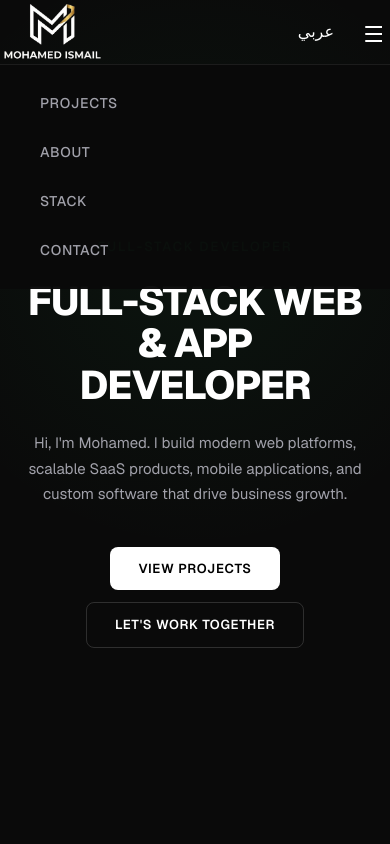
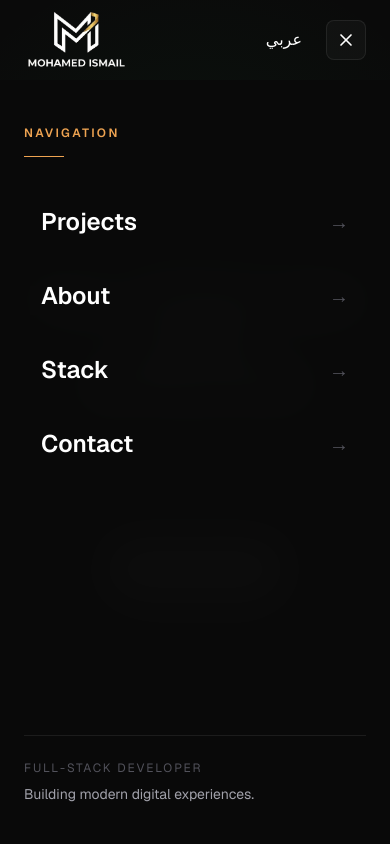
Before and after one commit to mohamed-esmail-mostafa/my-portfolio, a Next.js app: page /en in a window 390 px wide. Both pictures are taken after a click on the button "Open menu". Shown: the top 844 px of the page. Built offline with nearby package versions, Linux system fonts and the light colour scheme.

Commit message:
fix navbar

```diff
--- a/app/[locale]/page.tsx
+++ b/app/[locale]/page.tsx
@@ -5,6 +5,7 @@ import TechStack from '@/components/TechStack';
 import About from '@/components/About';
 import Contact from '@/components/Contact';
 import Footer from '@/components/Footer';
+import FloatContact from '@/components/FloatContact';
 
 export default function Home() {
 
@@ -49,6 +50,7 @@ export default function Home() {
         <TechStack />
         <About />
         <Contact />
+        <FloatContact />
       </main>
       <Footer />
     </>
--- /dev/null
+++ b/components/FloatContact.tsx
@@ -0,0 +1,52 @@
+'use client';
+
+import React from 'react';
+import { Phone, MessageCircle } from 'lucide-react';
+
+export default function FloatContact() {
+  return (
+    <div className="fixed bottom-6 right-6 z-50 flex flex-col gap-3">
+      {/* WhatsApp */}
+      <a
+        href="https://wa.me/201022837509"
+        target="_blank"
+        rel="noopener noreferrer"
+        aria-label="Contact me on WhatsApp"
+        className="
+          group flex h-12 w-12 items-center justify-center
+          rounded-full border border-[var(--border)]
+          bg-[#111]
+          text-[var(--text-secondary)]
+          shadow-lg
+          transition-all duration-300
+          hover:-translate-y-1
+          hover:border-primary/40
+          hover:bg-primary
+          hover:text-black
+        "
+      >
+        <MessageCircle className="h-5 w-5 transition-transform duration-300 group-hover:scale-110" />
+      </a>
+
+      {/* Phone */}
+      <a
+        href="tel:+201022837509"
+        aria-label="Call me"
+        className="
+          group flex h-12 w-12 items-center justify-center
+          rounded-full border border-[var(--border)]
+          bg-[#111]
+          text-[var(--text-secondary)]
+          shadow-lg
+          transition-all duration-300
+          hover:-translate-y-1
+          hover:border-primary/40
+          hover:bg-primary
+          hover:text-black
+        "
+      >
+        <Phone className="h-5 w-5 transition-transform duration-300 group-hover:scale-110" />
+      </a>
+    </div>
+  );
+}
--- a/components/Navbar.tsx
+++ b/components/Navbar.tsx
@@ -1,17 +1,19 @@
 'use client';
 
-import { useState, useEffect } from 'react';
+import { useEffect, useState } from 'react';
 import { useTranslations } from 'next-intl';
+import { Menu, X } from 'lucide-react';
+
 import LanguageSwitcher from './LanguageSwitcher';
 import Logo from './Logo';
-import { Menu,X } from 'lucide-react';
 
 export default function Navbar() {
   const t = useTranslations('nav');
+
   const [scrolled, setScrolled] = useState(false);
   const [menuOpen, setMenuOpen] = useState(false);
   const [active, setActive] = useState('');
-  console.log(active)
+
   const navLinks = [
     { href: '#projects', label: t('projects') },
     { href: '#about', label: t('about') },
@@ -20,103 +22,218 @@ export default function Navbar() {
   ];
 
   useEffect(() => {
-    const onScroll = () => setScrolled(window.scrollY > 20);
+    const onScroll = () => {
+      setScrolled(window.scrollY > 20);
+    };
+
     window.addEventListener('scroll', onScroll);
-    return () => window.removeEventListener('scroll', onScroll);
+
+    return () => {
+      window.removeEventListener('scroll', onScroll);
+    };
   }, []);
 
+  // Prevent body scrolling when mobile menu is open
+  useEffect(() => {
+    document.body.style.overflow = menuOpen ? 'hidden' : '';
+
+    return () => {
+      document.body.style.overflow = '';
+    };
+  }, [menuOpen]);
+
+  const handleLinkClick = (href: string) => {
+    setActive(href);
+    setMenuOpen(false);
+  };
+
   return (
-    <header className={`fixed inset-x-0 top-0 z-[100] border-b transition-all duration-300 ${scrolled
-        ? 'border-(--border) bg-black/90 backdrop-blur-md'
+    <header
+      className={`
+        fixed inset-x-0 top-0 z-[100]
+        border-b
+        transition-all duration-300
+        ${
+          scrolled
+            ? 'border-[var(--border)] bg-black/90 backdrop-blur-md'
             : 'border-transparent bg-transparent'
-      }`}
-
+        }
+      `}
     >
-      <div className='container m-auto flex justify-between items-center'
-
-      >
-
+      {/* Navbar */}
+      <div className="container mx-auto flex h-20 items-center justify-between px-6">
         <Logo />
 
-        {/* Desktop nav */}
-        <nav style={{ display: 'flex', gap: 4, alignItems: 'center' }} className="hide-mobile">
+        {/* Desktop Navigation */}
+        <nav className="hidden items-center gap-1 sm:flex">
           {navLinks.map((link) => (
             <a
-              className={` px-3 py-1 hover:bg-primary rounded-md ${active === link.href ? 'bg-primary' : 'bg-transparent'} `}
               key={link.href}
               href={link.href}
               onClick={() => setActive(link.href)}
+              className={`
+                rounded-md px-3 py-2
+                text-sm font-medium
+                transition-all duration-300
+                ${
+                  active === link.href
+                    ? 'bg-primary text-black'
+                    : 'text-[var(--text-secondary)] hover:bg-primary/10 hover:text-primary'
+                }
+              `}
             >
               {link.label}
             </a>
           ))}
+
+          <div className="ml-2">
             <LanguageSwitcher />
+          </div>
         </nav>
 
-        {/* Mobile: switcher + hamburger */}
-        <div style={{ display: 'flex', gap: 8, alignItems: 'center' }} className="show-mobile">
+        {/* Mobile Controls */}
+        <div className="flex items-center gap-3 sm:hidden">
           <LanguageSwitcher />
+
           <button
-            onClick={() => setMenuOpen(!menuOpen)}
-            style={{ background: 'none', border: 'none', cursor: 'pointer', padding: 8, color: 'var(--text-primary)' }}
-            aria-label="Toggle menu"
+            type="button"
+            onClick={() => setMenuOpen((prev) => !prev)}
+            aria-label={menuOpen ? 'Close menu' : 'Open menu'}
+            aria-expanded={menuOpen}
+            className="
+              flex h-10 w-10 items-center justify-center
+              rounded-lg
+              border border-[var(--border)]
+              bg-white/[0.03]
+              text-[var(--text-primary)]
+              transition-all duration-300
+              hover:border-primary/40
+              hover:bg-primary/10
+              hover:text-primary
+            "
           >
-            <svg width="20" height="20" viewBox="0 0 20 20" fill="currentColor">
+            <div
+              className={`
+                transition-transform duration-300
+                ${menuOpen ? 'rotate-90' : 'rotate-0'}
+              `}
+            >
               {menuOpen ? (
-                <Menu />
-
+                <X className="h-5 w-5" />
               ) : (
-              <X />
-
+                <Menu className="h-5 w-5" />
               )}
-            </svg>
+            </div>
           </button>
         </div>
       </div>
 
-      {/* Mobile menu */}
-      {menuOpen && (
+      {/* Mobile Full Screen Menu */}
       <div
-          className="show-mobile"
-          style={{
-            background: 'rgba(10,10,10,0.97)',
-            borderTop: '1px solid var(--border)',
-            padding: '16px 24px',
-            display: 'flex',
-            flexDirection: 'column',
-            gap: 4,
-          }}
+        className={`
+          fixed inset-0 top-20 z-[-1]
+          bg-[#0a0a0a]/[0.98]
+          backdrop-blur-xl
+          sm:hidden
+          transition-all duration-500 ease-in-out
+          ${
+            menuOpen
+              ? 'pointer-events-auto translate-y-0 opacity-100'
+              : 'pointer-events-none -translate-y-5 opacity-0'
+          }
+        `}
       >
-          {navLinks.map((link) => (
+        <div className="flex h-[calc(100vh-5rem)] flex-col px-6 py-10">
+          {/* Menu Label */}
+          <div
+            className={`
+              mb-8 overflow-hidden
+              transition-all duration-500
+              ${
+                menuOpen
+                  ? 'translate-y-0 opacity-100'
+                  : '-translate-y-4 opacity-0'
+              }
+            `}
+          >
+            <span className="text-xs font-semibold uppercase tracking-[0.2em] text-primary">
+              Navigation
+            </span>
+
+            <div className="mt-3 h-px w-10 bg-primary" />
+          </div>
+
+          {/* Links */}
+          <nav className="flex flex-col gap-2">
+            {navLinks.map((link, index) => (
               <a
                 key={link.href}
                 href={link.href}
-              onClick={() => { setActive(link.href); setMenuOpen(false); }}
+                onClick={() => handleLinkClick(link.href)}
                 style={{
-                padding: '12px 16px',
-                borderRadius: 8,
-                fontSize: 14,
-                fontWeight: 500,
-                textDecoration: 'none',
-                color: 'var(--text-secondary)',
-                textTransform: 'uppercase',
-                letterSpacing: '0.05em',
+                  transitionDelay: menuOpen ? `${index * 70 + 100}ms` : '0ms',
                 }}
+                className={`
+                  group flex items-center justify-between
+                  rounded-xl border border-transparent
+                  px-4 py-4
+                  text-2xl font-semibold
+                  transition-all duration-500
+                  ${
+                    menuOpen
+                      ? 'translate-x-0 opacity-100'
+                      : '-translate-x-8 opacity-0'
+                  }
+                  ${
+                    active === link.href
+                      ? 'border-primary/20 bg-primary/10 text-primary'
+                      : 'text-[var(--text-primary)] hover:border-[var(--border)] hover:bg-white/[0.03] hover:text-primary'
+                  }
+                `}
               >
-              {link.label}
+                <span>{link.label}</span>
+
+                <span
+                  className="
+                    text-xl text-[var(--text-muted)]
+                    transition-all duration-300
+                    group-hover:translate-x-1
+                    group-hover:text-primary
+                  "
+                >
+                  →
+                </span>
               </a>
             ))}
+          </nav>
+
+          {/* Bottom */}
+          <div
+            style={{
+              transitionDelay: menuOpen ? '400ms' : '0ms',
+            }}
+            className={`
+              mt-auto
+              border-t border-[var(--border)]
+              pt-6
+              transition-all duration-500
+              ${
+                menuOpen
+                  ? 'translate-y-0 opacity-100'
+                  : 'translate-y-4 opacity-0'
+              }
+            `}
+          >
+            <p className="text-xs uppercase tracking-[0.15em] text-[var(--text-muted)]">
+              Full-Stack Developer
+            </p>
+
+            <p className="mt-2 text-sm text-[var(--text-secondary)]">
+              Building modern digital experiences.
+            </p>
           </div>
-      )}
-
-      <style>{`
-        .hide-mobile { display: flex; }
-        .show-mobile { display: none; }
-        @media (max-width: 640px) {
-          .hide-mobile { display: none !important; }
-          .show-mobile { display: flex !important; }
-        }
-      `}</style>
+        </div>
+      </div>
     </header>
   );
 }
```
Lines whose indentation alone changed are shown as unchanged.
